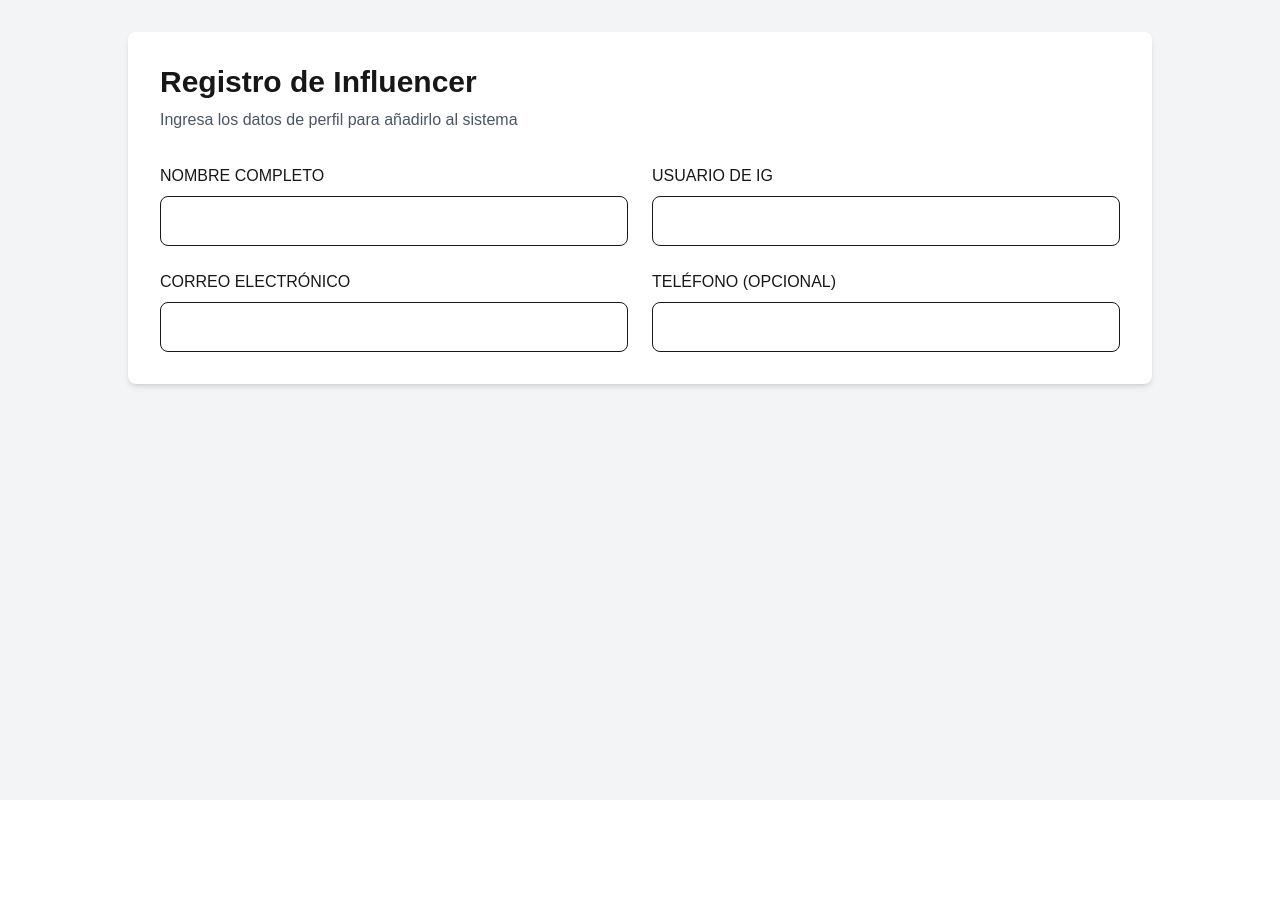
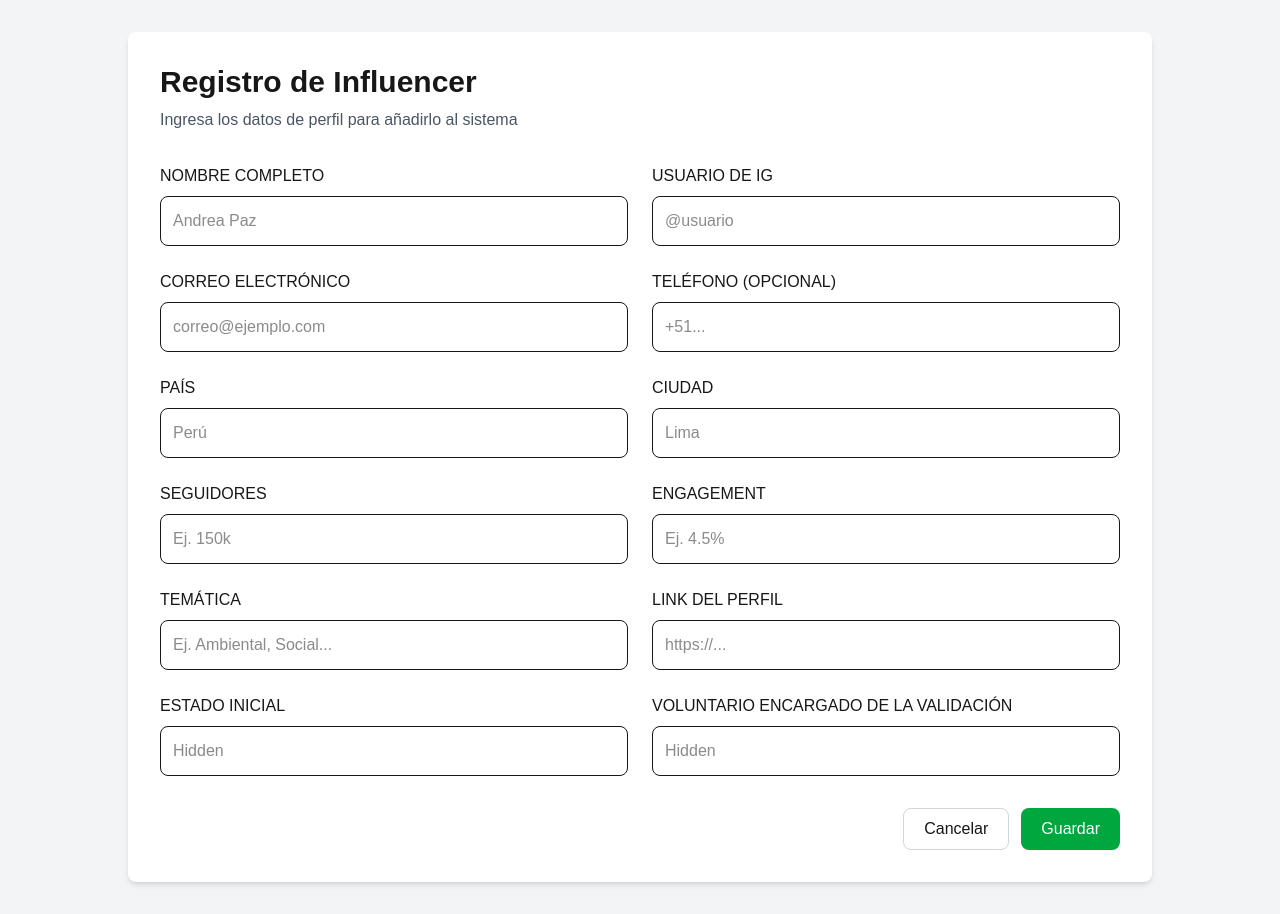
Before and after one commit to Jhair-Martel25/SISTEMAS_INFLUENCERS_FRONTEND, a Next.js app: page /influencers/registro in a window 1280 px wide. Before the commit the page ends 800 px from the top, so only its background shows below. Built offline with nearby package versions, Linux system fonts and the light colour scheme.

Commit message:
feat: registro de influencer completado

```diff
--- a/src/app/influencers/registro/page.tsx
+++ b/src/app/influencers/registro/page.tsx
@@ -14,7 +14,7 @@ export default function RegistroInfluencerPage() {
         </div>
 
 
-        <form className="grid grid-cols-2 gap-6">
+        <form className="grid grid-cols-1 md:grid-cols-2 gap-6">
 
           <div>
             <label className="block mb-2 font-medium">
@@ -23,6 +23,7 @@ export default function RegistroInfluencerPage() {
 
             <input
               type="text"
+              placeholder="Andrea Paz"
               className="w-full border rounded-lg p-3"
             />
           </div>
@@ -33,7 +34,8 @@ export default function RegistroInfluencerPage() {
             </label>
 
             <input
-              type="text"
+              type="url"
+              placeholder="@usuario"
               className="w-full border rounded-lg p-3"
             />
           </div>
@@ -45,6 +47,8 @@ export default function RegistroInfluencerPage() {
 
             <input
               type="email"
+              required
+              placeholder="correo@ejemplo.com"
               className="w-full border rounded-lg p-3"
             />
           </div>
@@ -56,12 +60,112 @@ export default function RegistroInfluencerPage() {
 
             <input
               type="text"
+              placeholder="+51..."
               className="w-full border rounded-lg p-3"
             />
           </div>
 
-        </form>
+          <div>
+            <label className="block mb-2 font-medium">
+              PAÍS
+            </label>
 
+            <input
+              type="text"
+              placeholder="Perú"
+              className="w-full border rounded-lg p-3"
+            />
+          </div>
+
+          <div>
+            <label className="block mb-2 font-medium">
+              CIUDAD
+            </label>
+
+            <input
+              type="text"
+              placeholder="Lima"
+              className="w-full border rounded-lg p-3"
+            />
+          </div>
+
+          <div>
+            <label className="block mb-2 font-medium">
+              SEGUIDORES
+            </label>
+
+            <input
+              type="text"
+              placeholder="Ej. 150k"
+              className="w-full border rounded-lg p-3"
+            />
+          </div>
+
+          <div>
+            <label className="block mb-2 font-medium">
+              ENGAGEMENT
+            </label>
+
+            <input
+              type="text"
+              placeholder="Ej. 4.5%"
+              className="w-full border rounded-lg p-3"
+            />
+          </div>
+
+          <div>
+            <label className="block mb-2 font-medium">
+              TEMÁTICA
+            </label>
+
+            <input
+              type="text"
+              placeholder="Ej. Ambiental, Social..."
+              className="w-full border rounded-lg p-3"
+            />
+          </div>
+
+          <div>
+            <label className="block mb-2 font-medium">
+              LINK DEL PERFIL
+            </label>
+
+            <input
+              type="text"
+              placeholder="https://..."
+              className="w-full border rounded-lg p-3"
+            />
+          </div>
+
+          <div>
+            <label className="block mb-2 font-medium">
+              ESTADO INICIAL
+            </label>
+
+            <input
+              type="text"
+              placeholder="Hidden"
+              className="w-full border rounded-lg p-3"
+            />
+          </div>
+
+          <div>
+            <label className="block mb-2 font-medium">
+              VOLUNTARIO ENCARGADO DE LA VALIDACIÓN
+            </label>
+
+            <input
+              type="text"
+              placeholder="Hidden"
+              className="w-full border rounded-lg p-3"
+            />
+          </div>
+          </form>
+
+        <div className="flex justify-end gap-3 mt-8">
+            <button type="button" className="px-5 py-2 border border-gray-300 rounded-lg">Cancelar</button>
+            <button type="submit" className="px-5 py-2 bg-green-600 text-white rounded-lg">Guardar</button>
+        </div>
       </div>
     </main>
   );
```
